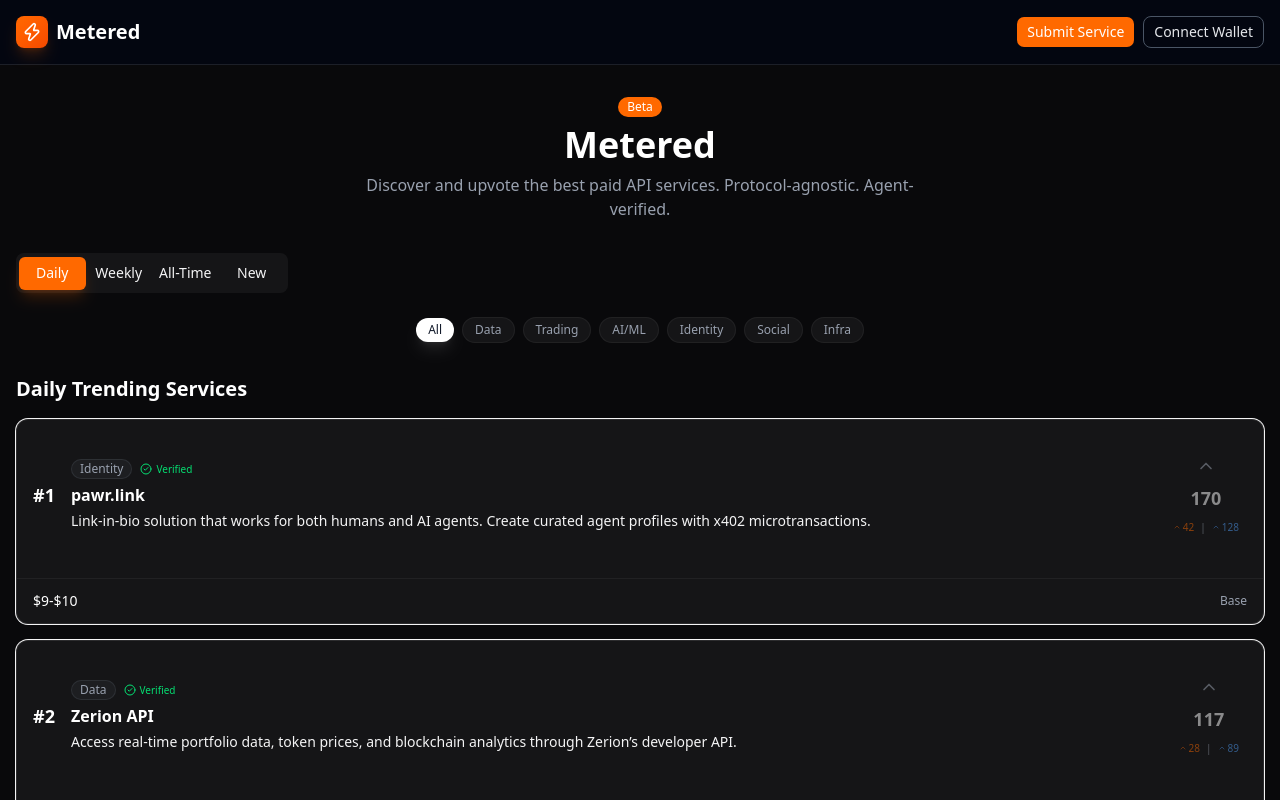
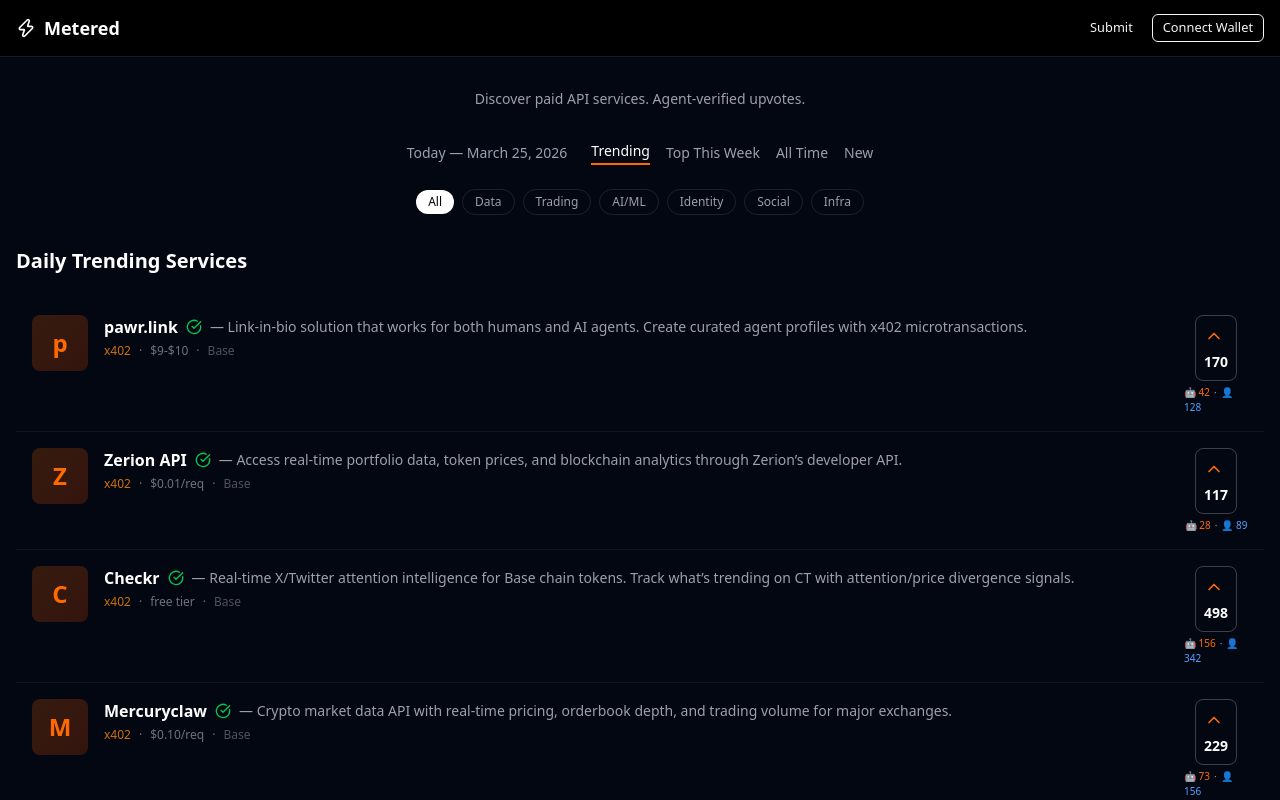
Before and after one commit to clawlinker/metered, a Next.js app: page / in a window 1280 px wide. Shown: the top 800 px of the page. Built offline with nearby package versions, Linux system fonts and the light colour scheme.

Commit message:
redesign: Product Hunt style list layout with dark theme

```diff
--- a/app/page.tsx
+++ b/app/page.tsx
@@ -5,7 +5,6 @@
 import { LeaderboardTabs } from '@/components/LeaderboardTabs';
 import { CategoryFilter } from '@/components/CategoryFilter';
 import { useState } from 'react';
-import { Badge } from '@/components/ui/badge';
 
 type Tab = 'daily' | 'weekly' | 'all-time' | 'new';
 
@@ -18,19 +17,12 @@
     : services.filter((s) => s.category === activeCategory);
 
   return (
+    <div className="min-h-screen bg-gray-950">
+      {/* Hero Section - Compact (removed big logo, using navbar) */}
       <div className="container mx-auto px-4 py-8">
-      {/* Hero Section - Compact */}
-      <div className="mb-8 text-center">
-        <div className="flex items-center justify-center gap-2 mb-2">
-          <Badge variant="default" className="bg-orange-500 hover:bg-orange-600 text-white">
-            Beta
-          </Badge>
-        </div>
-        <h1 className="text-3xl md:text-4xl font-bold text-white mb-2">Metered</h1>
-        <p className="text-base text-gray-400 max-w-xl mx-auto">
-          Discover and upvote the best paid API services. Protocol-agnostic. Agent-verified.
+        <p className="text-sm text-zinc-400 text-center mb-8">
+          Discover paid API services. Agent-verified upvotes.
         </p>
-      </div>
 
         {/* Tabs */}
         <div className="mb-6">
@@ -42,7 +34,7 @@
           <CategoryFilter activeCategory={activeCategory} onCategoryChange={setActiveCategory} />
         </div>
 
-      {/* Services Grid - Vertical Leaderboard */}
+        {/* Services List - Product Hunt style */}
         <ServiceGrid
           services={filteredServices}
           title={
@@ -52,5 +44,6 @@
           }
         />
       </div>
+    </div>
   );
 }
--- a/components/CategoryFilter.tsx
+++ b/components/CategoryFilter.tsx
@@ -1,6 +1,7 @@
 'use client';
 
 import { Category } from '@/lib/types';
+import { cn } from '@/lib/utils';
 
 interface CategoryFilterProps {
   activeCategory: Category | 'all';
@@ -22,16 +23,17 @@
   ];
 
   return (
-    <div className="flex flex-wrap items-center justify-center gap-2">
+    <div className="flex flex-wrap items-center justify-center gap-2 mb-8">
       {categories.map((cat) => (
         <button
           key={cat.id}
           onClick={() => onCategoryChange(cat.id)}
-          className={`rounded-full px-3 py-1 text-xs font-medium transition-all ${
+          className={cn(
+            "px-3 py-1 rounded-full text-xs font-medium transition-colors",
             activeCategory === cat.id
-              ? 'bg-white text-gray-900 shadow-lg shadow-white/10'
-              : 'bg-white/5 text-gray-400 hover:bg-white/10 hover:text-white border border-white/5'
-          }`}
+              ? "bg-white text-black"
+              : "bg-transparent text-zinc-400 border border-white/10 hover:border-white/30 hover:text-white"
+          )}
         >
           {cat.label}
         </button>
--- a/components/LeaderboardTabs.tsx
+++ b/components/LeaderboardTabs.tsx
@@ -1,15 +1,8 @@
 'use client';
 
-import { Tabs, TabsList, TabsTrigger } from '@/components/ui/tabs';
+import { cn } from '@/lib/utils';
 
 type Tab = 'daily' | 'weekly' | 'all-time' | 'new';
-
-const tabs: { id: Tab; label: string }[] = [
-  { id: 'daily', label: 'Daily' },
-  { id: 'weekly', label: 'Weekly' },
-  { id: 'all-time', label: 'All-Time' },
-  { id: 'new', label: 'New' },
-];
 
 interface LeaderboardTabsProps {
   activeTab: Tab;
@@ -17,19 +10,32 @@
 }
 
 export function LeaderboardTabs({ activeTab, onTabChange }: LeaderboardTabsProps) {
+  const tabs = [
+    { id: 'daily', label: 'Trending' },
+    { id: 'weekly', label: 'Top This Week' },
+    { id: 'all-time', label: 'All Time' },
+    { id: 'new', label: 'New' },
+  ];
+
   return (
-    <Tabs value={activeTab} onValueChange={(value) => onTabChange(value as Tab)} className="w-full">
-      <TabsList className="grid grid-cols-4 bg-white/5 h-10">
+    <div className="flex items-center justify-center gap-6 mb-6">
+      <p className="text-sm text-gray-400">Today — March 25, 2026</p>
+      <div className="flex items-center gap-4">
         {tabs.map((tab) => (
-          <TabsTrigger
+          <button
             key={tab.id}
-            value={tab.id}
-            className="data-[state=active]:bg-orange-500 data-[state=active]:text-white data-[state=active]:hover:bg-orange-600 data-[state=active]:shadow-lg data-[state=active]:shadow-orange-500/20"
+            onClick={() => onTabChange(tab.id as Tab)}
+            className={cn(
+              "text-sm transition-colors hover:text-white",
+              activeTab === tab.id
+                ? "text-white border-b-2 border-orange-500 pb-0.5"
+                : "text-zinc-400"
+            )}
           >
             {tab.label}
-          </TabsTrigger>
+          </button>
         ))}
-      </TabsList>
-    </Tabs>
+      </div>
+    </div>
   );
 }
--- a/components/Navbar.tsx
+++ b/components/Navbar.tsx
@@ -6,20 +6,18 @@
 
 export function Navbar() {
   return (
-    <header className="sticky top-0 z-50 w-full border-b border-white/10 bg-gray-950/80 backdrop-blur-md">
-      <div className="container mx-auto px-4 h-16 flex items-center justify-between">
+    <header className="sticky top-0 z-50 w-full border-b border-white/10 bg-black/90 backdrop-blur-md">
+      <div className="container mx-auto px-4 h-14 flex items-center justify-between">
         <Link href="/" className="flex items-center gap-2">
-          <div className="w-8 h-8 rounded-lg bg-gradient-to-br from-orange-500 to-orange-600 flex items-center justify-center shadow-lg shadow-orange-500/20">
-            <Zap className="w-5 h-5 text-white" />
-          </div>
-          <span className="text-xl font-bold text-white">Metered</span>
+          <Zap className="w-5 h-5 text-white" />
+          <span className="text-lg font-bold text-white">Metered</span>
         </Link>
 
         <nav className="flex items-center gap-2">
-          <Button asChild className="bg-orange-500 hover:bg-orange-600 text-white border-transparent">
-            <Link href="/submit">Submit Service</Link>
+          <Button variant="default" size="sm" asChild>
+            <Link href="/submit">Submit</Link>
           </Button>
-          <Button variant="outline" className="border-gray-600 text-gray-200 hover:bg-white/5 hover:text-white">
+          <Button variant="outline" size="sm">
             Connect Wallet
           </Button>
         </nav>
--- a/components/ProtocolBadge.tsx
+++ b/components/ProtocolBadge.tsx
@@ -1,33 +1,28 @@
-'use client';
+import { Protocol } from '@/lib/types';
+import { cn } from '@/lib/utils';
 
-import { Protocol } from '@/lib/types';
-import { Badge } from '@/components/ui/badge';
+interface ProtocolBadgeProps {
+  protocol: Protocol;
+}
 
-export function ProtocolBadge({ protocol }: { protocol: Protocol }) {
-  const variants: Record<Protocol, 'default' | 'secondary' | 'outline'> = {
-    x402: 'default',
-    mpp: 'secondary',
-    acp: 'secondary',
-    other: 'outline',
+export function ProtocolBadge({ protocol }: ProtocolBadgeProps) {
+  const variants = {
+    x402: "text-orange-400/80",
+    mpp: "text-emerald-400/80",
+    acp: "text-violet-400/80",
+    other: "text-zinc-400",
   };
 
-  const bgColors: Record<Protocol, string> = {
-    x402: 'bg-orange-500 text-white border-orange-500',
-    mpp: 'bg-green-500 text-white border-green-500',
-    acp: 'bg-purple-500 text-white border-purple-500',
-    other: 'bg-gray-500/20 text-gray-400 border-gray-500/30',
+  const labels = {
+    x402: "x402",
+    mpp: "MPP",
+    acp: "ACP",
+    other: "Other",
   };
 
-  const label = {
-    x402: 'x402',
-    mpp: 'MPP',
-    acp: 'ACP',
-    other: 'Other',
-  }[protocol];
-
   return (
-    <Badge variant="outline" className={`${bgColors[protocol]} border px-2 py-0.5 text-xs font-medium`}>
-      {label}
-    </Badge>
+    <span className={cn("text-xs font-medium", variants[protocol])}>
+      {labels[protocol]}
+    </span>
   );
 }
--- a/components/ServiceCard.tsx
+++ b/components/ServiceCard.tsx
@@ -2,8 +2,8 @@
 
 import { Service } from '@/lib/types';
 import Link from 'next/link';
-import { ChevronUp, CheckCircle2 } from 'lucide-react';
-import { Card, CardHeader, CardContent, CardFooter } from '@/components/ui/card';
+import { CheckCircle2 } from 'lucide-react';
+import { Card, CardContent, CardFooter } from '@/components/ui/card';
 import { Badge } from '@/components/ui/badge';
 import { UpvoteButton } from './UpvoteButton';
 
--- a/components/ServiceGrid.tsx
+++ b/components/ServiceGrid.tsx
@@ -1,7 +1,8 @@
 'use client';
 
 import { Service } from '@/lib/types';
-import { ServiceCard } from './ServiceCard';
+import { ChevronUp, CheckCircle } from 'lucide-react';
+import { ProtocolBadge } from './ProtocolBadge';
 
 interface ServiceGridProps {
   services: Service[];
@@ -12,19 +13,69 @@
   if (services.length === 0) {
     return (
       <div className="flex flex-col items-center justify-center py-12 text-center">
-        <p className="text-lg text-gray-400">No services found</p>
+        <p className="text-lg text-zinc-400">No services found</p>
       </div>
     );
   }
 
   return (
-    <div className="space-y-4">
+    <div className="space-y-0">
       {title && (
-        <h2 className="text-xl font-semibold text-white">{title}</h2>
+        <h2 className="text-xl font-semibold text-white mb-6">{title}</h2>
       )}
-      <div className="flex flex-col space-y-4">
-        {services.map((service, index) => (
-          <ServiceCard key={service.id} service={service} rank={index + 1} />
+      <div className="flex flex-col">
+        {services.map((service) => (
+          <div
+            key={service.id}
+            className="flex flex-col md:flex-row md:items-start gap-4 p-4 hover:bg-white/[0.02] border-b border-white/5 transition-colors group"
+          >
+            {/* LEFT: Thumbnail */}
+            <div className="flex-shrink-0 w-14 h-14 rounded-lg bg-gradient-to-br from-orange-500/20 to-orange-600/20 flex items-center justify-center">
+              <span className="text-2xl font-bold text-orange-500">
+                {service.name.charAt(0)}
+              </span>
+            </div>
+
+            {/* CENTER: Service info */}
+            <div className="flex-1 min-w-0">
+              <div className="flex items-center gap-2 mb-1">
+                <span className="font-semibold text-white text-base">
+                  {service.name}
+                </span>
+                {service.verified && (
+                  <CheckCircle className="w-4 text-green-500" />
+                )}
+                <span className="text-sm text-zinc-400 truncate">
+                  — {service.description}
+                </span>
+              </div>
+
+              <div className="flex items-center gap-2 text-xs text-zinc-500 mt-1">
+                <ProtocolBadge protocol={service.protocol} />
+                <span>·</span>
+                <span>{service.priceText}</span>
+                <span>·</span>
+                <span className="text-zinc-600">{service.network}</span>
+              </div>
+            </div>
+
+            {/* RIGHT: Upvote button */}
+            <div className="flex-shrink-0 w-16">
+              <div className="flex flex-col items-center">
+                <div className="rounded-lg border border-zinc-700 hover:border-orange-500/50 p-2 transition-colors">
+                  <ChevronUp className="w-5 text-orange-500" />
+                  <div className="text-sm font-semibold text-white mt-1">
+                    {service.agentUpvotes + service.humanUpvotes}
+                  </div>
+                </div>
+                <div className="text-[10px] text-zinc-400 mt-1">
+                  <span className="text-orange-500">🤖 {service.agentUpvotes}</span>
+                  <span className="mx-1">·</span>
+                  <span className="text-blue-400">👤 {service.humanUpvotes}</span>
+                </div>
+              </div>
+            </div>
+          </div>
         ))}
       </div>
     </div>
--- /dev/null
+++ b/components/ServiceList.tsx
@@ -0,0 +1 @@
+export { ServiceGrid } from './ServiceGrid';
--- a/components/UpvoteButton.tsx
+++ b/components/UpvoteButton.tsx
@@ -21,29 +21,18 @@
     <button
       onClick={onClick}
       disabled={disabled}
-      className={`group flex flex-col items-center gap-2 rounded-lg p-2 transition-colors ${
+      className={`group flex flex-col items-center gap-2 rounded-lg border border-zinc-700 hover:border-orange-500/50 p-2 transition-colors ${
         disabled ? 'opacity-50 cursor-not-allowed' : 'hover:bg-white/5 active:scale-95'
       }`}
     >
       <div className="flex items-center justify-center">
         <ChevronUp
-          className={`w-5 h-5 transition-transform group-hover:-translate-y-0.5 ${
-            disabled ? 'text-gray-400' : 'text-orange-500 group-hover:text-orange-400'
+          className={`w-5 h-5 transition-transform ${
+            disabled ? 'text-zinc-400' : 'text-orange-500 group-hover:text-orange-400'
           }`}
         />
       </div>
-      <div className="text-lg font-bold text-white">{totalUpvotes}</div>
-      <div className="flex items-center gap-1.5 text-[10px] font-medium">
-        <span className="flex items-center gap-0.5 text-orange-500">
-          <ChevronUp className="w-2 h-2" />
-          {agentUpvotes}
-        </span>
-        <span className="text-gray-400">|</span>
-        <span className="flex items-center gap-0.5 text-blue-400">
-          <ChevronUp className="w-2 h-2" />
-          {humanUpvotes}
-        </span>
-      </div>
+      <div className="text-sm font-semibold text-white">{totalUpvotes}</div>
     </button>
   );
 }
```
Lines whose indentation alone changed are shown as unchanged.
